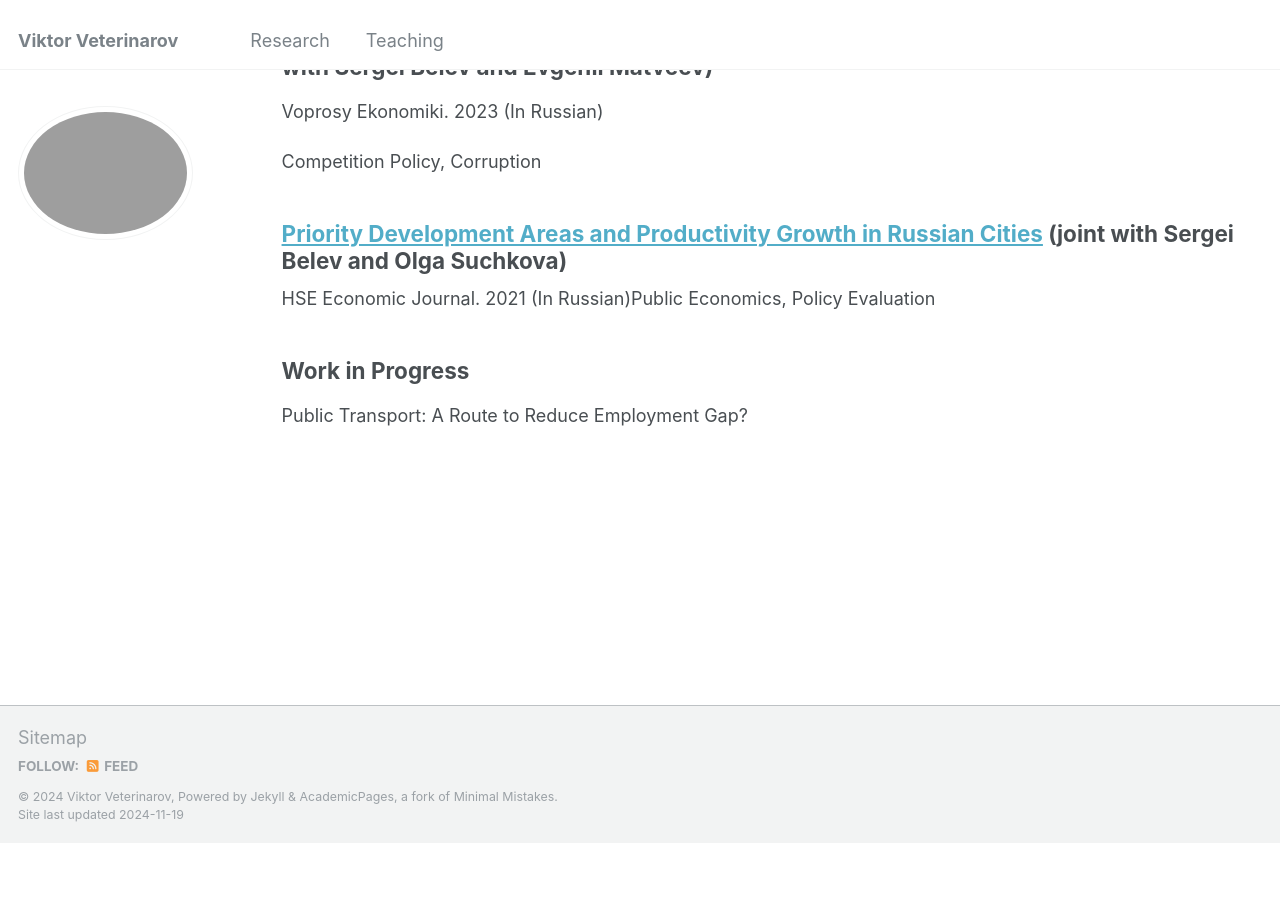
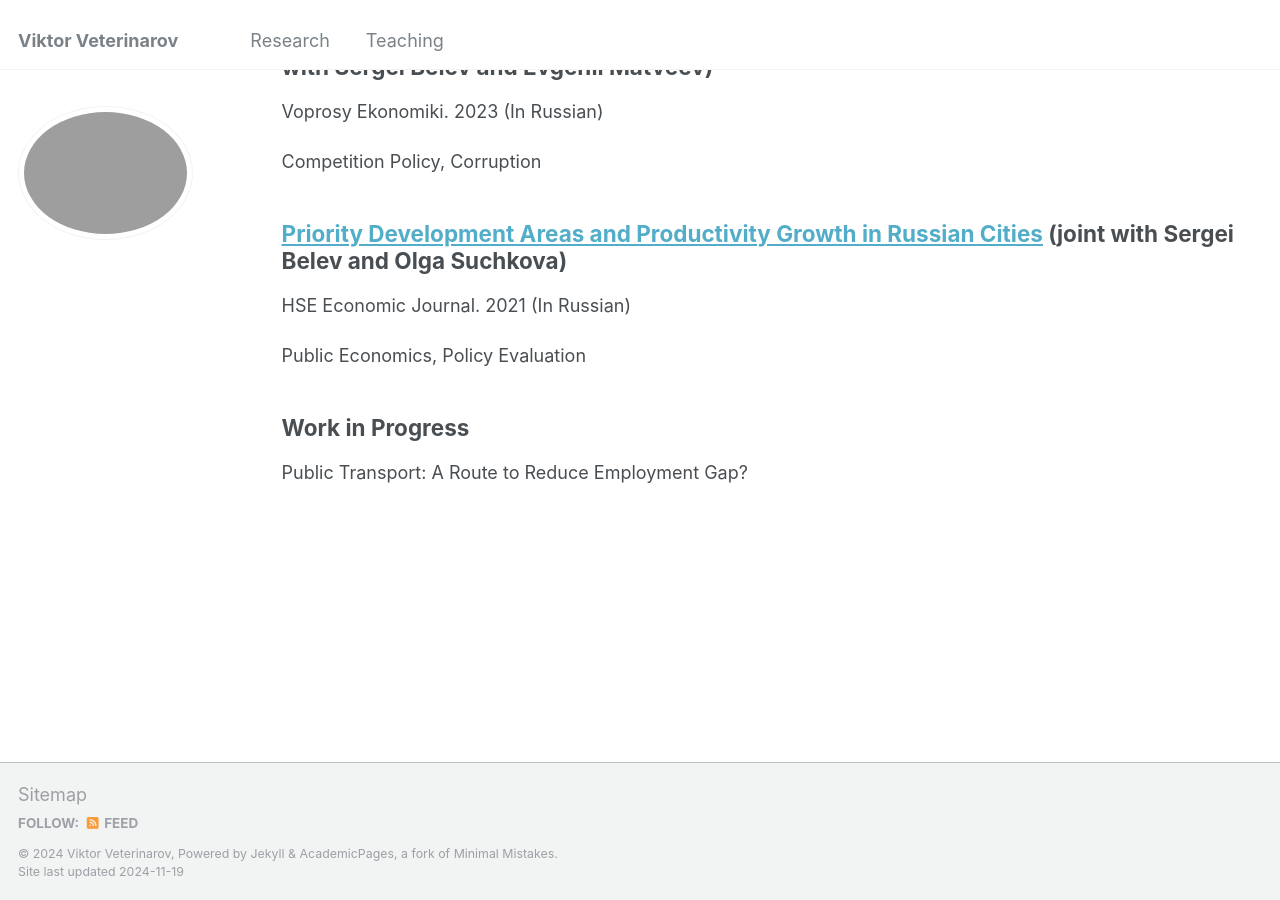
Before and after one commit to viktorveterinarov/viktorveterinarov.github.io, a Jekyll site: the page built from _pages/publications.md, in a window 1280 px wide and 900 px high, scrolled down 663 px. Built offline with Jekyll 4.4.1, drawn with Linux system fonts in a browser that asks for light colours; before the commit the page ends 1506 px from its top, so only the background shows below that.

Commit message:
Update publications.md

```diff
--- a/_pages/publications.md
+++ b/_pages/publications.md
@@ -23,7 +23,7 @@ Publications in Russian
 
 <a href="https://doi.org/10.32609/0042-8736-2023-9-47-64" target="_blank">Estimation of Electronic Procedures Effects in Public Procurement Under Favoritism</a> (joint with Sergei Belev and Evgenii Matveev)
 -----
-<div style="margin: 0;">
+<div>
  <p>Voprosy Ekonomiki. 2023 (In Russian)</p>
  <p>Competition Policy, Corruption</p>
 </div>
@@ -32,8 +32,8 @@ Publications in Russian
 <a href="https://doi.org/10.17323/1813-8691-2021-25-1-9-41" target="_blank">Priority Development Areas and Productivity Growth in Russian Cities</a> (joint with Sergei Belev and Olga Suchkova)
 -----
 <div>
-  <p style="display: inline;">HSE Economic Journal. 2021 (In Russian)</p>
-  <p style="display: inline;">Public Economics, Policy Evaluation</p>
+  <p>HSE Economic Journal. 2021 (In Russian)</p>
+  <p>Public Economics, Policy Evaluation</p>
 </div>
 
 Work in Progress
```
